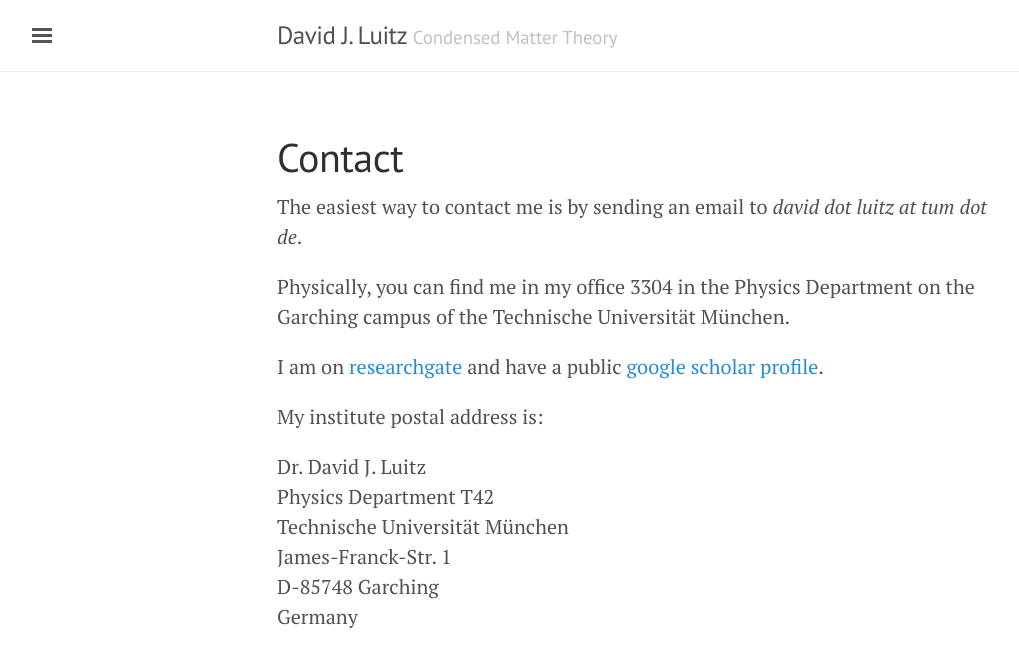
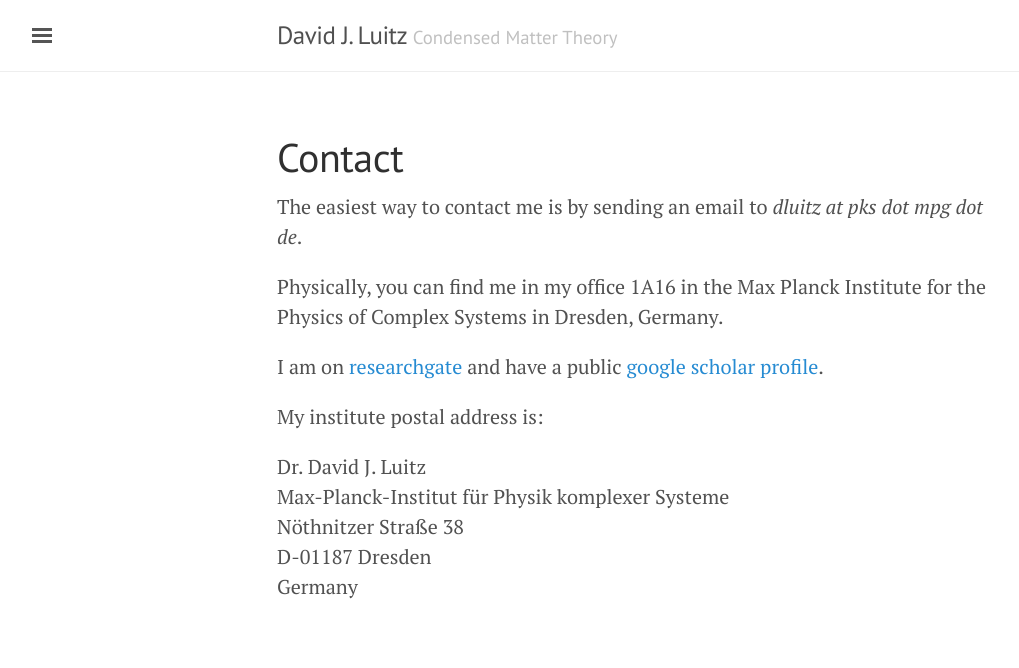
Before and after one commit to dluitz/dluitz.github.io, a Jekyll site: the page built from contact.md, in a window 1280 px wide. Shown: the top 668 px of the page, without its empty margins (3-1022 px from the left). Built offline with Jekyll 4.4.1, drawn with Linux system fonts in a browser that asks for light colours.

Commit message:
[web] update affiliation

```diff
--- a/contact.md
+++ b/contact.md
@@ -4,17 +4,16 @@ title: Contact
 ---
 
 
-The easiest way to contact me is by sending an email to *david dot luitz at tum dot de*.
+The easiest way to contact me is by sending an email to *dluitz at pks dot mpg dot de*.
 
-Physically, you can find me in my office 3304 in the Physics Department on the Garching campus of the Technische Universität München.
+Physically, you can find me in my office 1A16 in the Max Planck Institute for the Physics of Complex Systems in Dresden, Germany.
 
 I am on [researchgate](https://www.researchgate.net/profile/David_Luitz) and have a public [google scholar profile](https://scholar.google.com/citations?user=8CCqRZYAAAAJ&hl=en&oi=ao).
 
 My institute postal address is:
 
 Dr. David J. Luitz
-Physics Department T42
-Technische Universität München
-James-Franck-Str. 1
-D-85748 Garching
+Max-Planck-Institut für Physik komplexer Systeme
+Nöthnitzer Straße 38
+D-01187 Dresden
 Germany
```
Also changed, not shown: index.md (+4 -3 lines).
